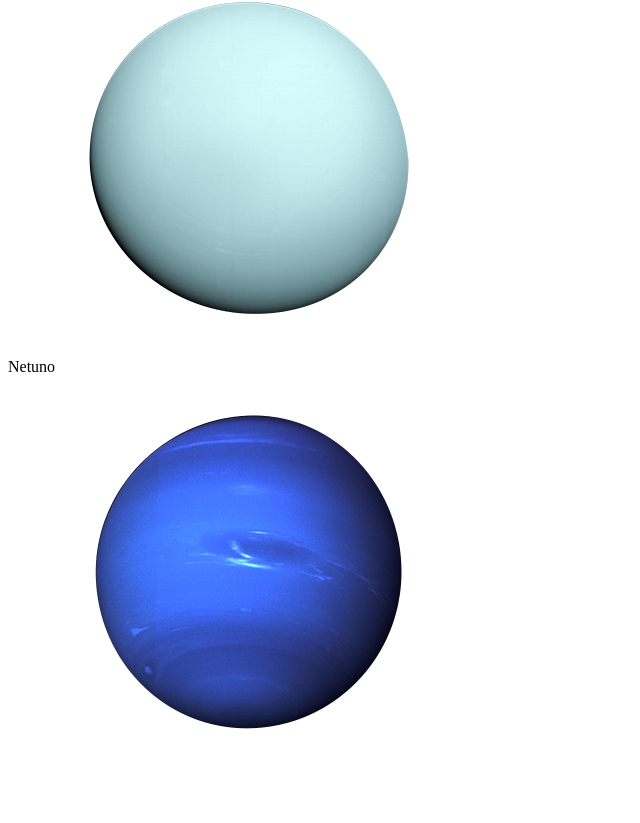
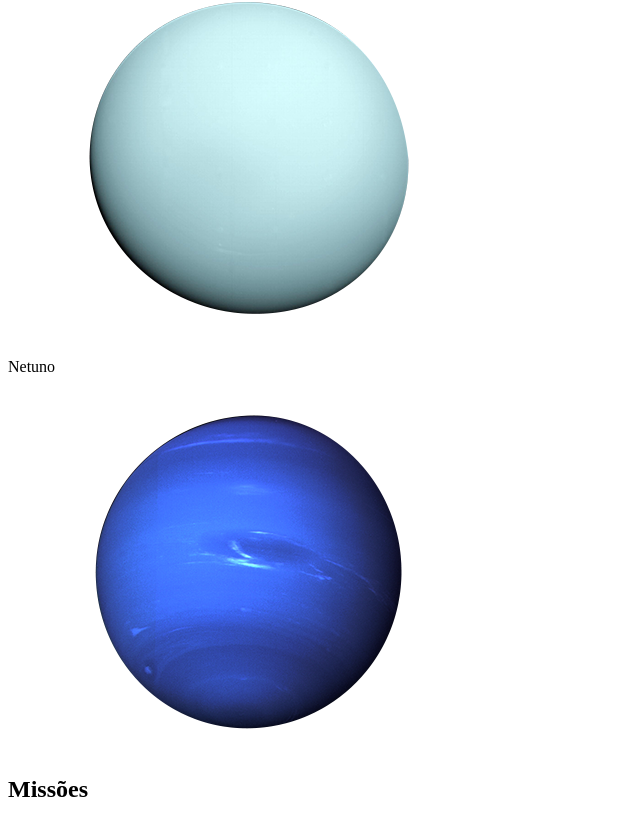
Before and after one commit to Cozmu/Solar-System, a React (Create React App) app: page / in a window 1280 px wide. Shown: the part 2667-3490 px from the top of the page, without its empty margins (0-640 px from the left). Before the commit the page ends 3431 px from the top, so only its background shows below. Built offline with nearby package versions, Linux system fonts and the light colour scheme.

Commit message:
Adicionando requisito 8

```diff
--- a/src/components/Missions.js
+++ b/src/components/Missions.js
@@ -1,10 +1,11 @@
 import React from 'react';
+import Title from './Title';
 
 class Missions extends React.Component {
   render() {
     return (
       <div data-testid="missions">
-
+        <Title headline="Missões" />
       </div>
     );
   }
```
